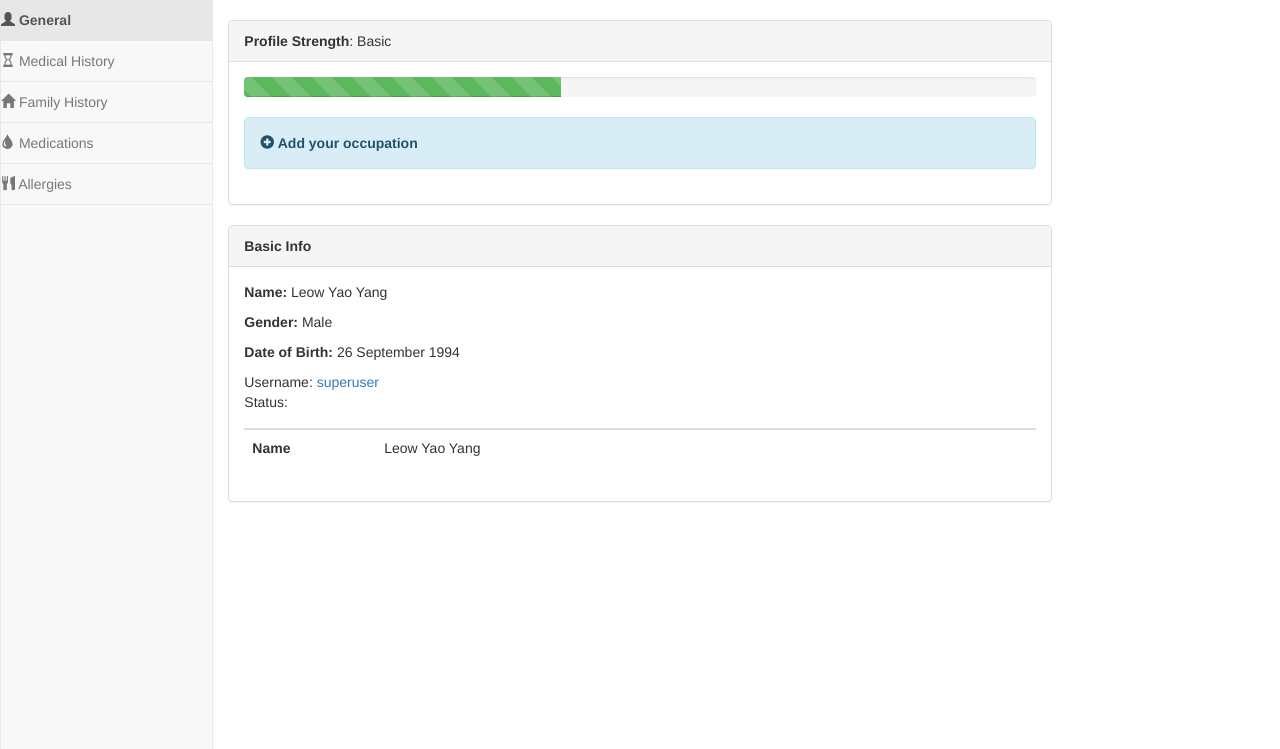
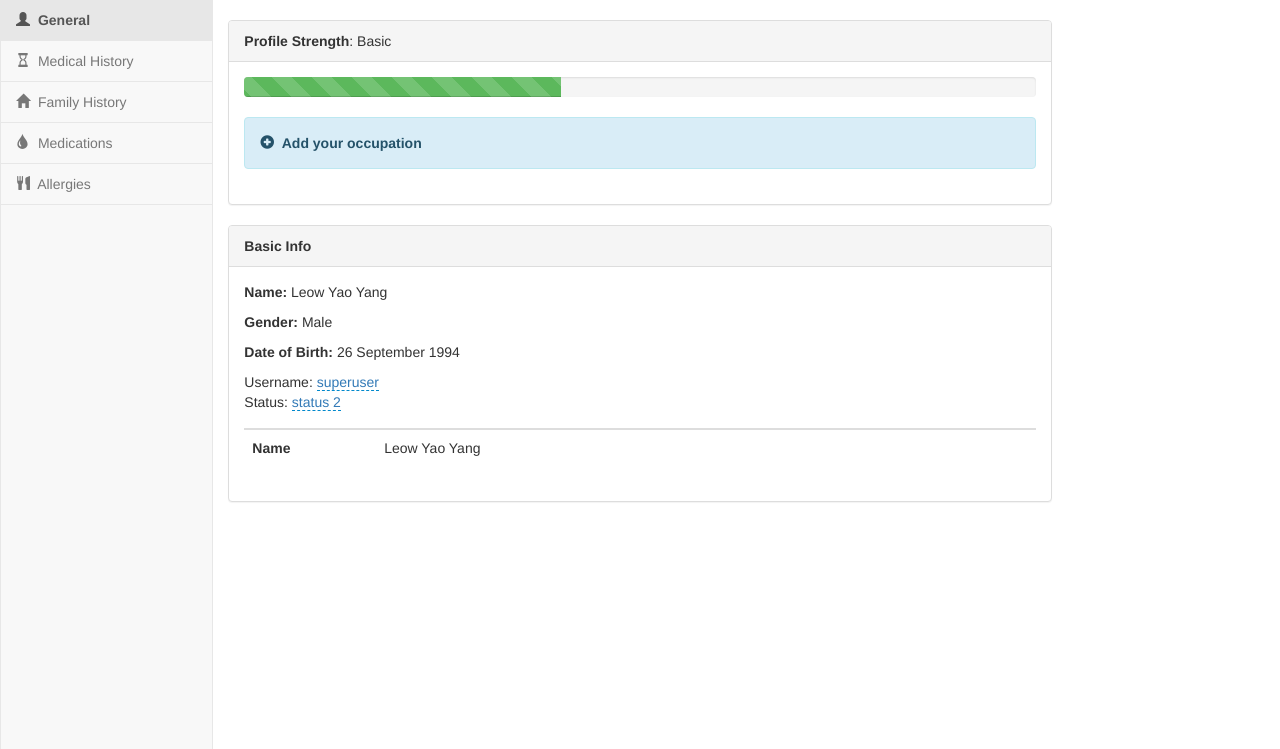
Before and after one commit to jrios6/DSSC-UniShield-Flask, a Flask app: page /profile in a window 1280 px wide. Shown: the part 51-800 px from the top of the page. Run offline with Flask 2, Linux system fonts and the light colour scheme; some libraries are stand-ins or nearby versions.

Commit message:
Fixed bug

```diff
--- /dev/null
+++ b/static/main.js
@@ -0,0 +1,25 @@
+$(document).ready(function() {
+    //toggle `popup` / `inline` mode
+    $.fn.editable.defaults.mode = 'popup';
+
+    //make username editable
+    $('#username').editable();
+
+    //make status editable
+    $('#status').editable({
+        type: 'select',
+        title: 'Select status',
+        placement: 'right',
+        value: 2,
+        source: [
+            {value: 1, text: 'status 1'},
+            {value: 2, text: 'status 2'},
+            {value: 3, text: 'status 3'}
+        ]
+        /*
+        //uncomment these lines to send data on server
+        ,pk: 1
+        ,url: '/post'
+        */
+    });
+});
--- a/templates/base.html
+++ b/templates/base.html
@@ -15,9 +15,9 @@
           integrity="sha256-hwg4gsxgFZhOsEEamdOYGBf13FyQuiTwlAQgxVSNgt4="
             crossorigin="anonymous"></script>
         <script src="https://maxcdn.bootstrapcdn.com/bootstrap/3.3.7/js/bootstrap.min.js" integrity="sha384-Tc5IQib027qvyjSMfHjOMaLkfuWVxZxUPnCJA7l2mCWNIpG9mGCD8wGNIcPD7Txa" crossorigin="anonymous"></script>
-
+        {% block xblock %}
+        {% endblock %}
     </head>
-
     <body>
       <nav class="navbar navbar-default navbar-fixed-top">
         <div class="container-fluid">
@@ -36,8 +36,6 @@
         {% block content %}
         {% endblock %}
       </div>
-      {% block script %}
-      {% endblock %}
 
     </body>
 </html>
--- a/templates/profile.html
+++ b/templates/profile.html
@@ -1,7 +1,13 @@
 {% extends "base.html" %}
 
 {% block cssblock %}
+<link href="../static/css/profile.css" rel="stylesheet">
+{% endblock %}
 
+{% block xblock %}
+<link href="../static/bootstrap-editable/css/bootstrap-editable.css" rel="stylesheet"/>
+<script src="../static/bootstrap-editable/js/bootstrap-editable.min.js"></script>
+<script src="../static/main.js"></script>
 {% endblock %}
 
 {% block content %}
@@ -76,9 +82,3 @@
 
   </div>
 {% endblock %}
-
-{% block script %}
-<!--Editable links-->
-
-
-{% endblock %}
```
